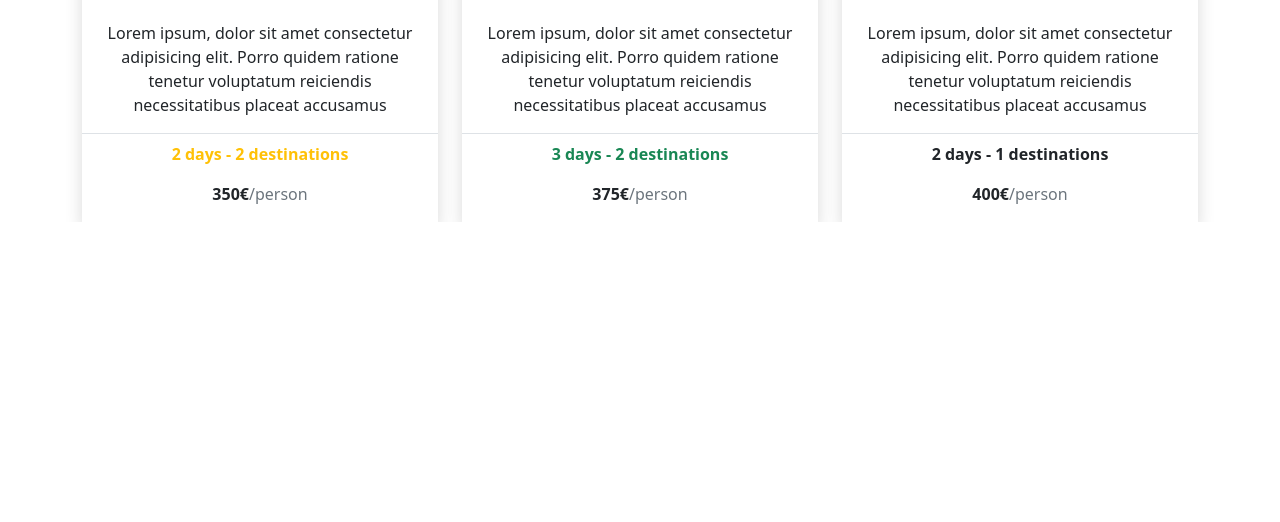
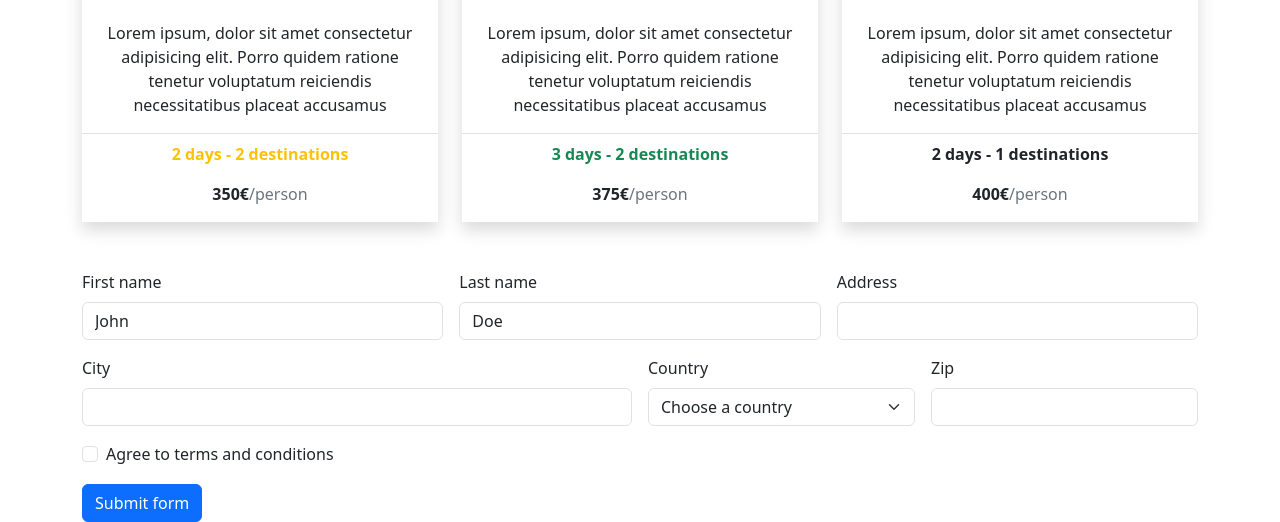
Before and after one commit to GianmarcoOrabona/bootstrap-travel-agency, a plain HTML site: page index.html in a window 1280 px wide. Shown: the part 676-1198 px from the top of the page. Before the commit the page ends 898 px from the top, so only its background shows below. Drawn offline with nearby package versions, Linux system fonts and the light colour scheme.

Commit message:
add form-bonus

```diff
--- a/index.html
+++ b/index.html
@@ -40,7 +40,8 @@
                         </li>
                     </ul>
                     <form class="d-flex" role="search">
-                        <input class="form-control me-2" type="search" placeholder="Search Location" aria-label="Search" />
+                        <input class="form-control me-2" type="search" placeholder="Search Location"
+                            aria-label="Search" />
                         <button class="btn btn-outline-light" type="submit">Search</button>
                     </form>
                 </div>
@@ -58,7 +59,8 @@
                 <!-- Main info -->
                 <div class="w-75 text-center my-5 mx-auto">
                     <h1>Our amazing tours</h1>
-                    <p class="text-secondary">Lorem ipsum, dolor sit amet consectetur adipisicing elit. Maxime dolorum aut
+                    <p class="text-secondary">Lorem ipsum, dolor sit amet consectetur adipisicing elit. Maxime dolorum
+                        aut
                         sed nulla at in tempore aperiam voluptas? Officiis impedit eius fugiat excepturi pariatur
                         consequatur placeat aspernatur officia tempora saepe.</p>
                 </div>
@@ -77,7 +79,8 @@
                             <div class="border-top">
                                 <div class="mt-2 pb-3 text-center">
                                     <p class="fw-bold text-warning">2 days - 2 destinations</p>
-                                    <span class="text-secondary"><strong class="text-dark">350&euro;</strong>/person</span>
+                                    <span class="text-secondary"><strong
+                                            class="text-dark">350&euro;</strong>/person</span>
                                 </div>
                             </div>
                         </div>
@@ -88,7 +91,8 @@
                             <img src="https://picsum.photos/id/15/300/300" class="card-img-top rounded-0"
                                 alt="exemple-image-2">
                             <div class="card-body p-0">
-                                <h5 class="card-title fs-4 p-3 text-light text-center bg-success">HIKE IN THE FOREST</h5>
+                                <h5 class="card-title fs-4 p-3 text-light text-center bg-success">HIKE IN THE FOREST
+                                </h5>
                                 <p class="card-text text-center p-3">Lorem ipsum, dolor sit amet consectetur adipisicing
                                     elit. Porro quidem ratione tenetur voluptatum reiciendis necessitatibus placeat
                                     accusamus</p>
@@ -96,7 +100,8 @@
                             <div class="border-top">
                                 <div class="mt-2 pb-3 text-center">
                                     <p class="fw-bold text-success">3 days - 2 destinations</p>
-                                    <span class="text-secondary"><strong class="text-dark">375&euro;</strong>/person</span>
+                                    <span class="text-secondary"><strong
+                                            class="text-dark">375&euro;</strong>/person</span>
                                 </div>
                             </div>
                         </div>
@@ -115,12 +120,85 @@
                             <div class="border-top">
                                 <div class="mt-2 pb-3 text-center">
                                     <p class="fw-bold">2 days - 1 destinations</p>
-                                    <span class="text-secondary"><strong class="text-dark">400&euro;</strong>/person</span>
+                                    <span class="text-secondary"><strong
+                                            class="text-dark">400&euro;</strong>/person</span>
                                 </div>
                             </div>
                         </div>
                     </div>
                 </div>
+            </div>
+        </section>
+
+        <!-- Form section -->
+        <section class="mt-5">
+            <div class="container">
+                <form class="row g-3 needs-validation" novalidate>
+                    <div class="col-md-4">
+                        <label for="validationCustom01" class="form-label">First name</label>
+                        <input type="text" class="form-control" id="validationCustom01" value="John" required>
+                        <div class="valid-feedback">
+                            Looks good!
+                        </div>
+                    </div>
+                    <div class="col-md-4">
+                        <label for="validationCustom02" class="form-label">Last name</label>
+                        <input type="text" class="form-control" id="validationCustom02" value="Doe" required>
+                        <div class="valid-feedback">
+                            Looks good!
+                        </div>
+                    </div>
+                    <div class="col-md-4">
+                        <label for="validationCustomAddress" class="form-label">Address</label>
+                        <div class="input-group has-validation">
+                            <input type="text" class="form-control" id="validationCustomAddress"
+                                aria-describedby="inputGroupPrepend" required>
+                            <div class="invalid-feedback">
+                                Please type your address
+                            </div>
+                        </div>
+                    </div>
+                    <div class="col-md-6">
+                        <label for="validationCustom03" class="form-label">City</label>
+                        <input type="text" class="form-control" id="validationCustom03" required>
+                        <div class="invalid-feedback">
+                            Please provide a valid city.
+                        </div>
+                    </div>
+                    <div class="col-md-3">
+                        <label for="validationCustom04" class="form-label">Country</label>
+                        <select class="form-select" id="validationCustom04" required>
+                            <option selected disabled value="">Choose a country</option>
+                            <option>Italy</option>
+                            <option>USA</option>
+                            <option>UK</option>
+                        </select>
+                        <div class="invalid-feedback">
+                            Please select a valid country.
+                        </div>
+                    </div>
+                    <div class="col-md-3">
+                        <label for="validationCustom05" class="form-label">Zip</label>
+                        <input type="text" class="form-control" id="validationCustom05" required>
+                        <div class="invalid-feedback">
+                            Please provide a valid zip.
+                        </div>
+                    </div>
+                    <div class="col-12">
+                        <div class="form-check">
+                            <input class="form-check-input" type="checkbox" value="" id="invalidCheck" required>
+                            <label class="form-check-label" for="invalidCheck">
+                                Agree to terms and conditions
+                            </label>
+                            <div class="invalid-feedback">
+                                You must agree before submitting.
+                            </div>
+                        </div>
+                    </div>
+                    <div class="col-12">
+                        <button class="btn btn-primary" type="submit">Submit form</button>
+                    </div>
+                </form>
             </div>
         </section>
 
```
